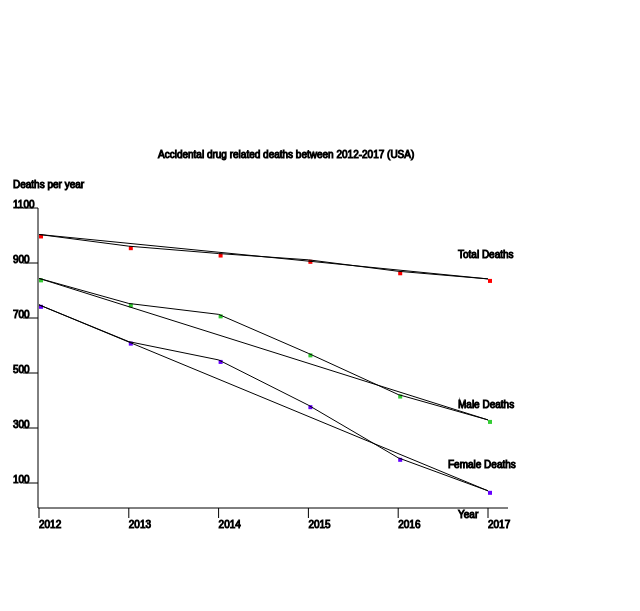
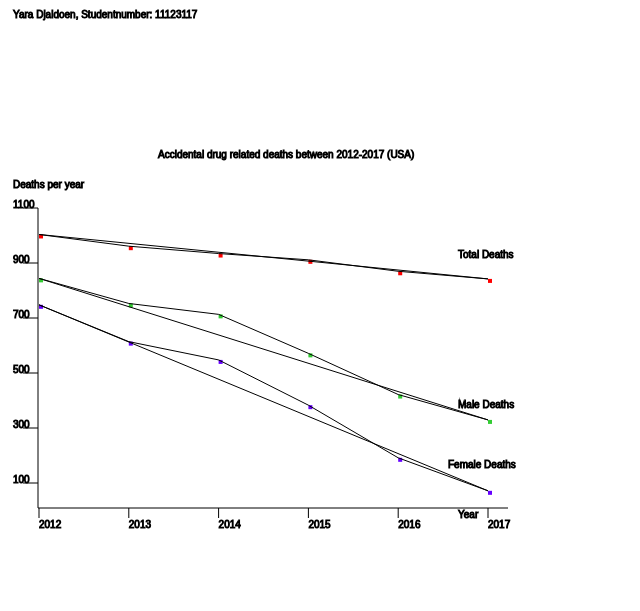
Before and after one commit to Djarahh/DataProcessing, a plain HTML site: page Homework/Week3/DataLineChart/javascript.html in a window 1280 px wide. Shown: the whole page, without its empty margins (0-640 px from the left). Drawn offline with Linux system fonts and the light colour scheme.

Commit message:
klaar en aangepast

```diff
--- a/Homework/Week3/DataLineChart/javascript.html
+++ b/Homework/Week3/DataLineChart/javascript.html
@@ -52,6 +52,8 @@
         rangey = [200, 500]
 
         function drawGraph(dict){
+          // my name and information
+          ctx.strokeText("Yara Djaidoen, Studentnumber: 11123117", 5, 10)
           // name of the graph
           ctx.strokeText("Accidental drug related deaths between 2012-2017 (USA)", 150,150)
           ctx.strokeText("Total Deaths", 450, 250)
```
